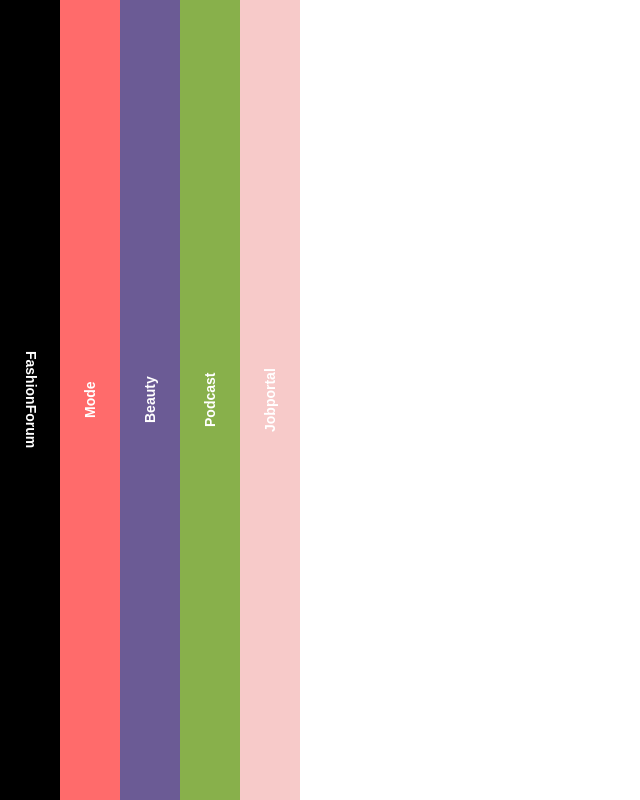
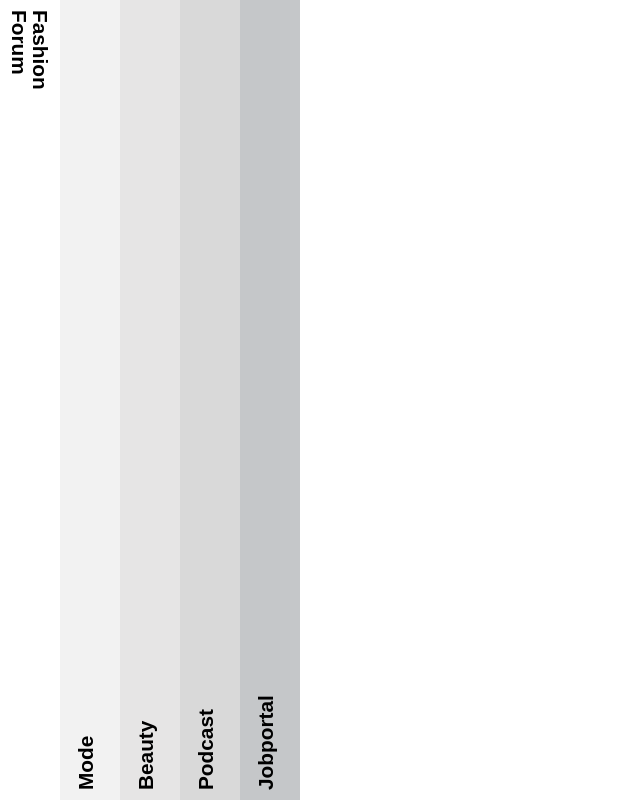
Before and after one commit to sarameisner/fashionforumfork, a Next.js app: page /jobportal in a window 1280 px wide. Shown: the whole page, without its empty margins (0-640 px from the left). Built offline with nearby package versions, Linux system fonts and the light colour scheme.

Commit message:
Menu desktop

```diff
--- a/src/components/MenuD.jsx
+++ b/src/components/MenuD.jsx
@@ -26,7 +26,7 @@ export default function MenuD() {
       <nav className={styles.container}>
         {/* Logo always at left: 0 */}
         <Link href="/" className={`${styles.bar} ${styles.logoBar}`}>
-          <span className={styles.label}>FashionForum</span>
+          <span className={styles.label}>Fashion <br></br>Forum</span>
         </Link>
 
         {tabs.map((tab, index) => {
--- a/src/styles/MenuD.module.css
+++ b/src/styles/MenuD.module.css
@@ -9,15 +9,23 @@
   font-weight: bold;
   font-size: 14px;
   transform: rotate(180deg);
-  transition: all 0.5s ease-in-out;
-  color: white;
+  transition: transform 0.5s ease-in-out, left 0.5s ease-in-out;
+  color: black;
   pointer-events: auto;
   z-index: 10;
 }
 
 .logoBar {
-  background: black;
+  background: white;
   left: 0;
+  display: flex;
+  justify-content: flex-start;   /* start horisontalt */
+  align-items: flex-start;       /* start vertikalt */
+  writing-mode: vertical-rl;
+  transform: rotate(180deg);     /* gør teksten læsbar lodret */
+  padding: 10px;
+  font-size: 1.3rem;
+  line-height: 1;
   z-index: 20;
   transform: rotate(0deg);
 }
@@ -27,14 +35,55 @@
 }
 
 .mode {
-  background-color: #ff6b6b;
+  display: flex;
+  justify-content: flex-start;   /* start horisontalt */
+  align-items: flex-start;       /* start vertikalt */
+  writing-mode: vertical-rl;
+  padding: 10px;
+  font-size: 1.3rem;
+  background-color: #F2F2F2;
+
 }
+.mode:hover {
+  background-color: #FFFED9;
+}
+
 .beauty {
-  background-color: #6b5b95;
+  background-color: #E6E5E5;
+  display: flex;
+  justify-content: flex-start;   /* start horisontalt */
+  align-items: flex-start;       /* start vertikalt */
+  writing-mode: vertical-rl;
+  padding: 10px;
+  font-size: 1.3rem;
+}
+.beauty:hover {
+  background-color: #FFE3F5;
 }
 .podcast {
-  background-color: #88b04b;
+  background-color: #D9D9D9;
+  display: flex;
+  justify-content: flex-start;   /* start horisontalt */
+  align-items: flex-start;       /* start vertikalt */
+  writing-mode: vertical-rl;
+  padding: 10px;
+  font-size: 1.3rem;
+}
+.podcast:hover {
+  background-color: #D3EEFF;
 }
 .job {
-  background-color: #f7cac9;
+  background-color: #C5C7C9 ;
+  display: flex;
+  justify-content: flex-start;   /* start horisontalt */
+  align-items: flex-start;       /* start vertikalt */
+  writing-mode: vertical-rl;
+  padding: 10px;
+  font-size: 1.3rem;
+
 }
+.job:hover {
+  background-color: #5EAEC9 ;
+  transition: 0.0s ease-in-out;
+
+}
```
